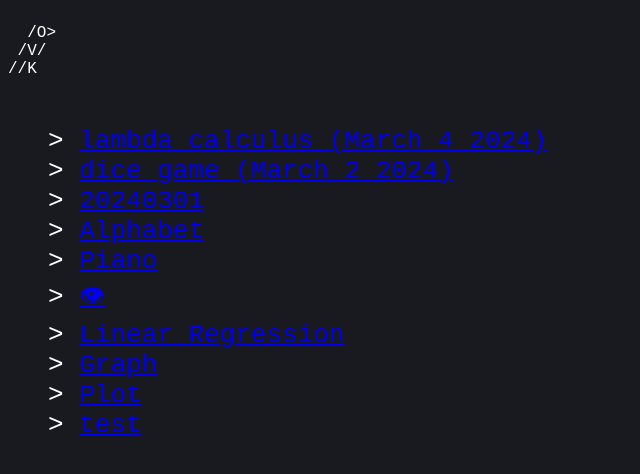
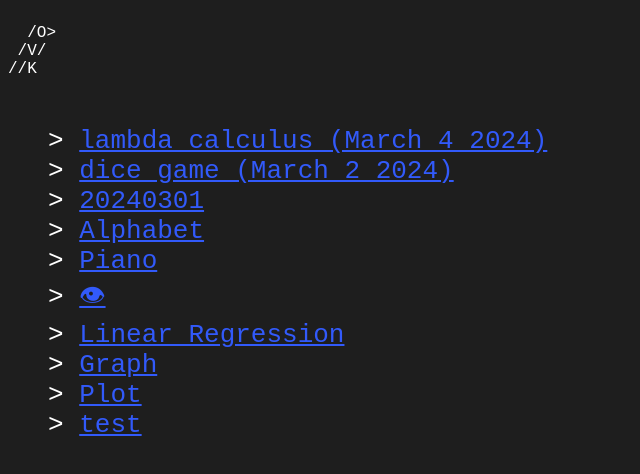
Before and after one commit to VladislavManoylo/VladislavManoylo.github.io, a website: page index.html in a window 1280 px wide. Shown: the whole page, without its empty margins (0-640 px from the left). Drawn offline with Linux system fonts and the light colour scheme.

Commit message:
More visible link colors

```diff
--- a/style.css
+++ b/style.css
@@ -1,7 +1,16 @@
 body {
-  background-color: rgb(25, 25, 32);
+  background-color: rgb(30, 30, 30);
   color: white;
   font-size: 1em;
+}
+a:link {
+    color: rgb(50, 90, 250);
+}
+a:visited {
+    color: rgb(150, 90, 150);
+}
+a:hover {
+    color: rgb(200, 200, 255);
 }
 .header {
   display: inline-block;
```
